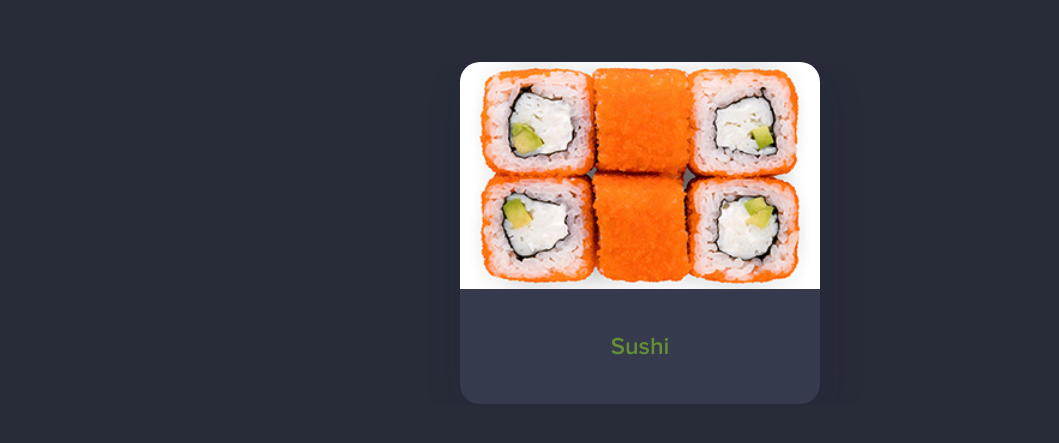
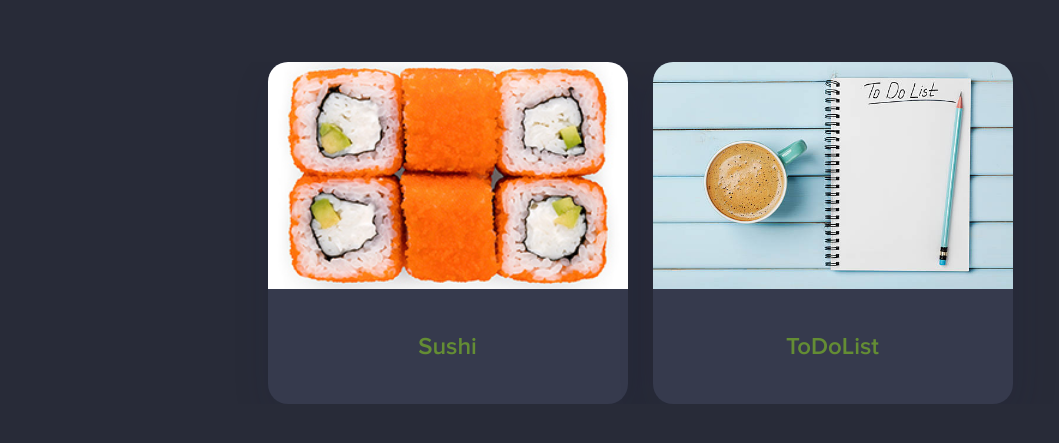
Before and after one commit to ads-b791/Portfolio-Js, a plain HTML site: page index.html in a window 1280 px wide. Shown: the part 211-654 px from the top of the page, without its empty margins (0-1059 px from the left). Drawn offline with nearby package versions, Linux system fonts and the light colour scheme.

Commit message:
Todolist

```diff
--- a/index.html
+++ b/index.html
@@ -39,6 +39,15 @@
 										href="https://ads-b791.github.io/Sushi-js/">Sushi</a>
 								</div>
 							</div>
+							<div class="swiper-slide">
+								<div class="item-slider">
+									<div class="item-slider__picture _ibg">
+										<img src="img/todo.jpg" alt="Todo">
+									</div>
+									<a class="item-slider__link" target="_blank"
+										href="https://ads-b791.github.io/ToDoList/">ToDoList</a>
+								</div>
+							</div>
 
 						</div>
 						<!-- 							<div class="swiper-slide">
```
Also changed, not shown: img/empty-2.jpg (added), img/todo.jpg (added).
